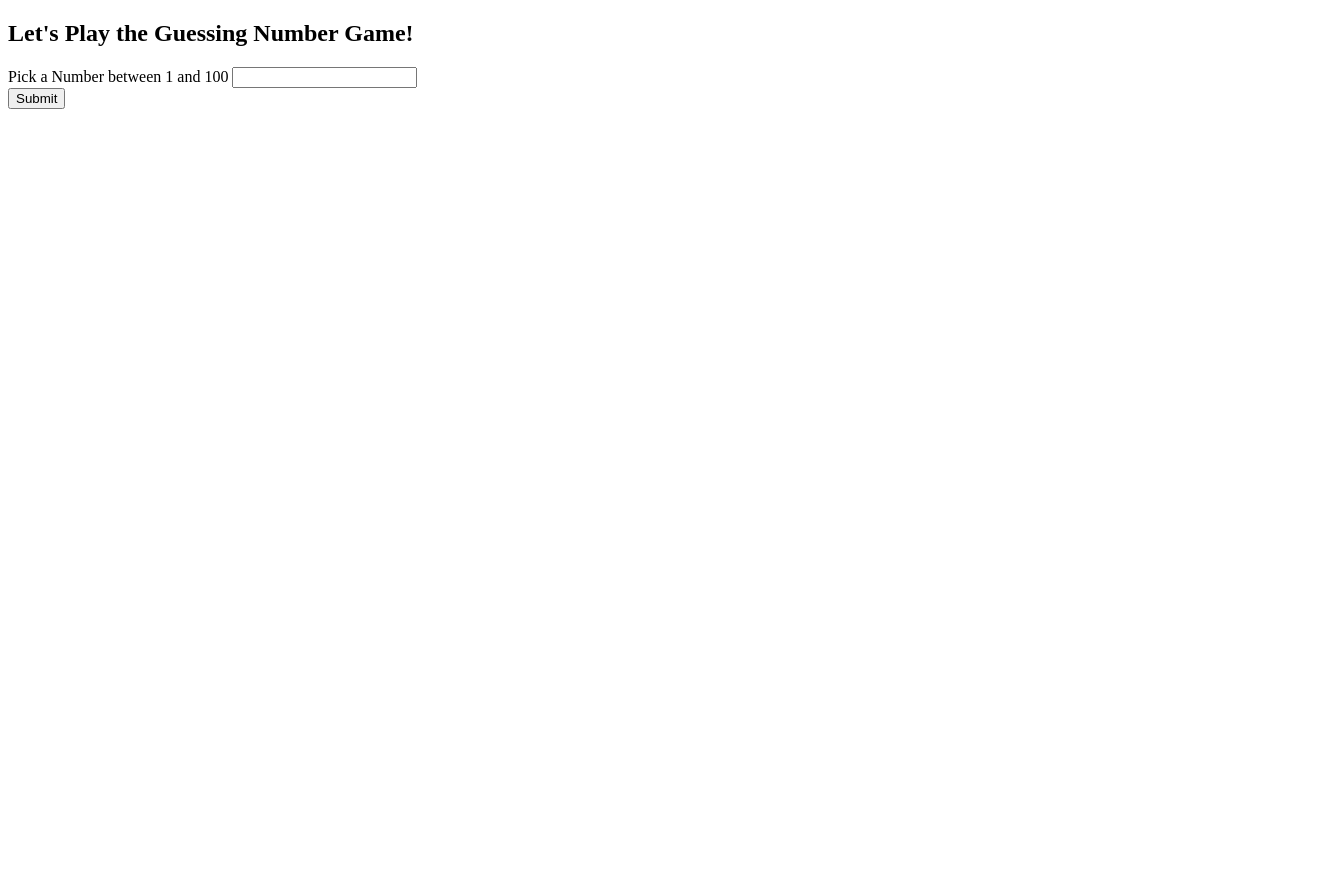
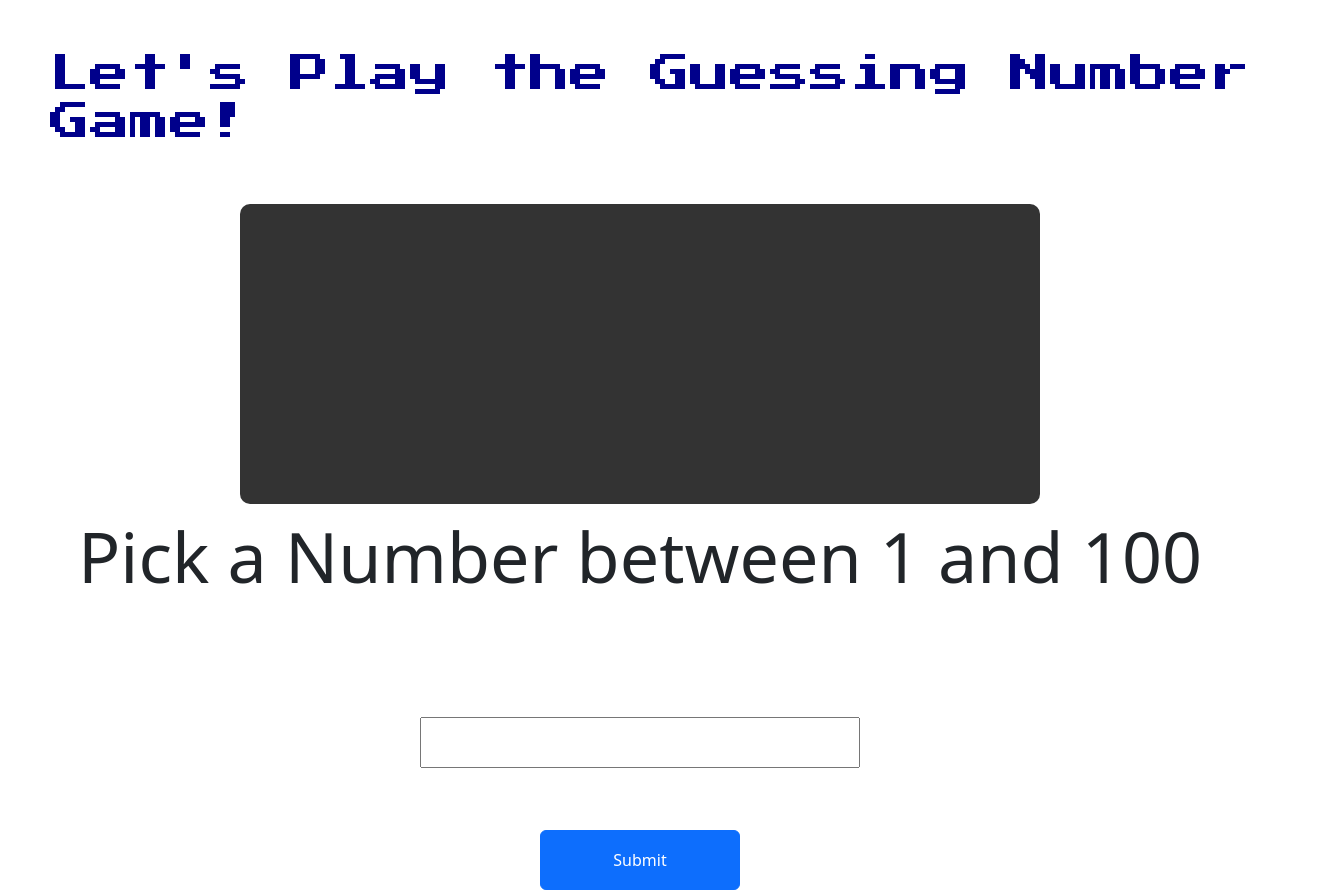
Before and after one commit to jparina/Guessing_Game, a plain HTML site: page index.html in a window 1280 px wide. Shown: the whole page, 1330 px wide, since content can reach past the window. Before the commit the page ends 800 px from the top, so only its background shows below. Drawn offline with nearby package versions, Linux system fonts and the light colour scheme.

Commit message:
updated styling

```diff
--- a/index.html
+++ b/index.html
@@ -3,7 +3,13 @@
   <meta charset="utf-8">
   <title>TITLE</title>
   <meta name="viewport" content="width=device-width, initial-scale=1">
-  <link rel="stylesheet" href="">
+
+  <link href="https://cdn.jsdelivr.net/npm/bootstrap@5.3.0-alpha1/dist/css/bootstrap.min.css" rel="stylesheet" integrity="sha384-GLhlTQ8iRABdZLl6O3oVMWSktQOp6b7In1Zl3/Jr59b6EGGoI1aFkw7cmDA6j6gD" crossorigin="anonymous">
+  <script src="https://cdn.jsdelivr.net/npm/bootstrap@5.3.0-alpha1/dist/js/bootstrap.bundle.min.js" integrity="sha384-w76AqPfDkMBDXo30jS1Sgez6pr3x5MlQ1ZAGC+nuZB+EYdgRZgiwxhTBTkF7CXvN" crossorigin="anonymous"></script>
+  <link rel="preconnect" href="https://fonts.googleapis.com">
+  <link rel="preconnect" href="https://fonts.gstatic.com" crossorigin>
+  <link href="https://fonts.googleapis.com/css2?family=Montserrat:ital,wght@0,100;0,200;0,300;0,500;0,700;0,900;1,300;1,500;1,700;1,900&family=Press+Start+2P&family=Roboto:wght@300&display=swap" rel="stylesheet">
+  <link rel="stylesheet" href="style.css">
 </head>
 <body>
 
@@ -13,16 +19,27 @@
 </nav>
 
 <!--Already Picke Nums-->
+<div class="prev-num-con">
+
 <div id="previous-nums"></div>
+
+</div>
+
+
+
 <!--  Form Section -->
-<form>
-  <label for="Number">
-    Pick a Number between 1 and 100
-    <input id="Number" type="text" required="">
-  </label>
+<div class="my-form">
+
+<p>Pick a Number between 1 and 100</p>
+  <form>
+    <div>
+      <input id="Number" type="text" required="">
+    </div>
 </form>
-<button class="Submit" onclick="buttonClick()">Submit</button>
+<!--<button class="Submit" onclick="buttonClick()">Submit</button>-->
+  <button onclick="buttonClick()" type="button" class="btn btn-primary">Submit</button>
 
+</div>
 
 <!--JavaScript-->
 <script src="app.js"></script>
--- a/style.css
+++ b/style.css
@@ -0,0 +1,55 @@
+nav{
+    font-family: 'Press Start 2P', cursive;
+    font-size: 30px;
+    margin: 50px;
+    display: flex;
+    justify-content: center;
+    /*border: 1px solid crimson;*/
+    width: 100vw;
+    color: darkblue;
+}
+
+.my-form{
+    display: flex;
+    flex-direction: column;
+    align-items: center;
+    width: 100vw;
+}
+
+form{
+    display: flex;
+    justify-content: center;
+    flex-direction: column;
+    align-items: center;
+    font-size: 70px;
+    margin: 50px;
+    width: 900px;
+}
+
+input{
+    font-size: 30px;
+}
+
+button{
+    width: 200px;
+    height: 60px;
+    border: none;
+    border-radius: 10px;
+    background: forestgreen;
+}
+
+p{
+    font-size: 70px;
+}
+
+.prev-num-con{
+    font-family: 'Press Start 2P', cursive;
+    color: crimson;
+    border-radius: 10px;
+    margin: 0 auto;
+    padding: 40px;
+    background: #333333;
+    height: 300px;
+    width: 800px;
+
+}
```
